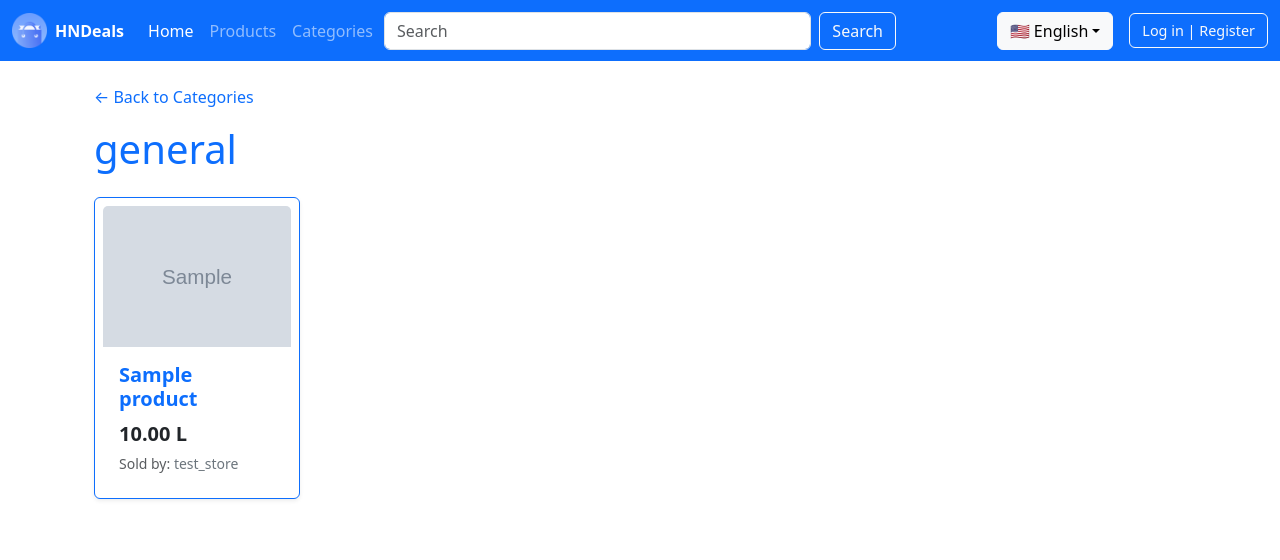
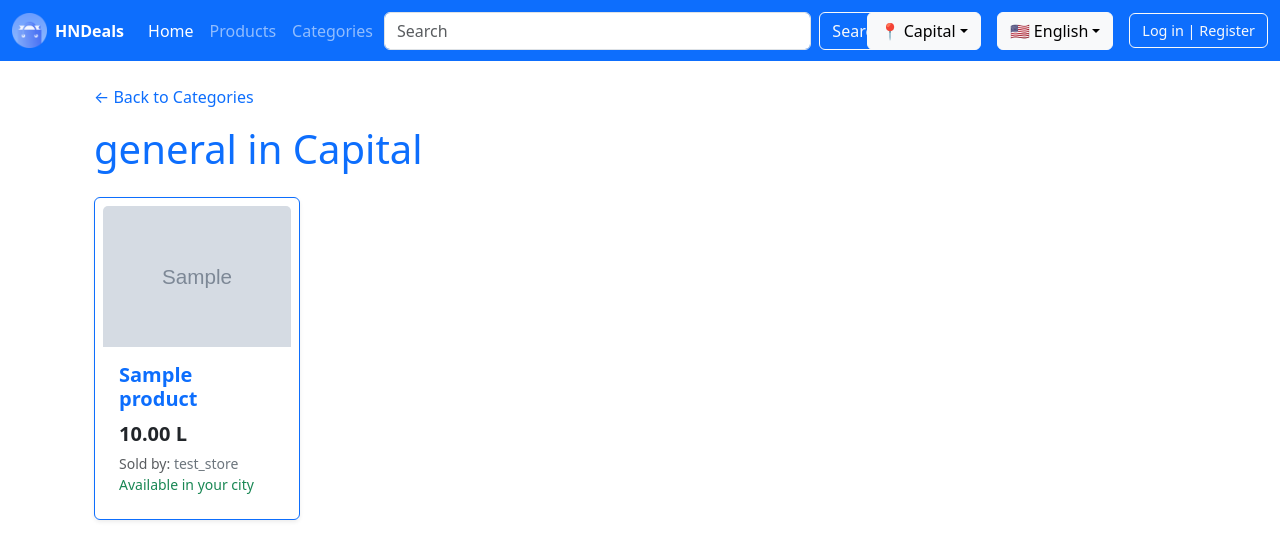
Before and after one commit to anna-at-sea/shop-aggregator, a Django app: page /en/categories/general/ in a window 1280 px wide. Shown: the top 560 px of the page. Run offline with Django 5.2, Linux system fonts and the light colour scheme; data comes from the database, SQL or seed files in the repository; tables that the repository leaves empty hold one stand-in row (values such as "Sample post"); grey boxes marked "Sample" are stand-in pictures; parts of the project's set-up code (start-up, migrations or seed data) failed here and were passed over; some libraries are stand-ins or nearby versions.

Commit message:
Add logic for city selection and filtering of products and categories by selected city

```diff
--- a/honduras_shop_aggregator/categories/views.py
+++ b/honduras_shop_aggregator/categories/views.py
@@ -1,4 +1,5 @@
 from django.contrib.messages.views import SuccessMessageMixin
+from django.db.models import Q
 from django.views.generic import DetailView, ListView
 
 from honduras_shop_aggregator.categories.models import Category
@@ -9,6 +10,22 @@ class CategoryListView(SuccessMessageMixin, ListView):
     model = Category
     template_name = 'pages/categories/category_list.html'
     context_object_name = 'categories'
+
+    def get_context_data(self, **kwargs):
+        context = super().get_context_data(**kwargs)
+        city_pk = self.request.session.get('city_pk')
+        for category in context['categories']:
+            products = Product.objects.filter(
+                category=category,
+                is_active=True,
+                stock_quantity__gt=0
+            )
+            if city_pk:
+                products = products.filter(
+                    Q(origin_city=city_pk) | Q(delivery_cities=city_pk)
+                )
+            category.product_count = products.distinct().count()
+        return context
 
 
 class CategoryPageView(
@@ -22,8 +39,15 @@ class CategoryPageView(
 
     def get_context_data(self, **kwargs):
         context = super().get_context_data(**kwargs)
-        context["products"] = Product.objects.filter(
+        city_pk = self.request.session.get('city_pk')
+        products = Product.objects.filter(
             category=self.object,
-            is_active=True
+            is_active=True,
+            stock_quantity__gt=0
         )
+        if city_pk:
+            products = products.filter(
+                Q(origin_city=city_pk) | Q(delivery_cities=city_pk)
+            )
+        context["products"] = products.distinct()
         return context
--- a/honduras_shop_aggregator/cities/views.py
+++ /dev/null
@@ -1,3 +0,0 @@
-# from django.shortcuts import render
-
-# Create your views here.
--- /dev/null
+++ b/honduras_shop_aggregator/context_processors.py
@@ -0,0 +1,23 @@
+from honduras_shop_aggregator.cities.models import City
+
+
+def city_context(request):
+    capital_city = City.objects.get(pk=1)
+    selected_city = None
+
+    if request.session.get('city_pk'):
+        selected_city = City.objects.get(pk=request.session.get('city_pk'))
+    elif request.user.is_authenticated and request.user.preferred_delivery_city:
+        selected_city = request.user.preferred_delivery_city
+    else:
+        selected_city = capital_city
+
+    cities = City.objects.all().order_by('name')
+    if selected_city:
+        selected_pk = request.session.get('city_pk')
+        cities = cities.exclude(pk=selected_pk)
+
+    return {
+        'current_city': selected_city,
+        'cities': cities
+    }
--- a/honduras_shop_aggregator/settings.py
+++ b/honduras_shop_aggregator/settings.py
@@ -80,6 +80,7 @@ TEMPLATES = [
                 'django.template.context_processors.request',
                 'django.contrib.auth.context_processors.auth',
                 'django.contrib.messages.context_processors.messages',
+                'honduras_shop_aggregator.context_processors.city_context',
             ],
         },
     },
--- a/honduras_shop_aggregator/templates/layouts/base.html
+++ b/honduras_shop_aggregator/templates/layouts/base.html
@@ -46,6 +46,20 @@
 
                 <!-- Right: Language Toggle & User Auth -->
                 <div class="d-flex ms-auto align-items-center">
+                    <div class="dropdown me-3">
+                        <button class="btn btn-light dropdown-toggle d-flex align-items-center" type="button" id="cityDropdown" data-bs-toggle="dropdown" aria-expanded="false">
+                            📍 {{ current_city }}
+                        </button>
+                        <ul class="dropdown-menu" aria-labelledby="cityDropdown">
+                            {% for city in cities %}
+                                <li>
+                                    <a class="dropdown-item" href="{% url 'set_city' city.id %}">
+                                        {{ city.name }}
+                                    </a>
+                                </li>
+                            {% endfor %}
+                        </ul>
+                    </div>
                     <!-- Language Toggle with Space -->
                     <div class="dropdown me-3">
                         <form action="{% url 'set_language' %}" method="post">
--- a/honduras_shop_aggregator/templates/pages/categories/category_list.html
+++ b/honduras_shop_aggregator/templates/pages/categories/category_list.html
@@ -20,7 +20,7 @@
                   </a>
                 </h5>
                 <p class="text-muted text-center mb-0">
-                  {% blocktranslate count count=category.category_products.count %}
+                  {% blocktranslate count count=category.product_count %}
                     {{ count }} product
                   {% plural %}
                     {{ count }} products
--- a/honduras_shop_aggregator/templates/pages/categories/category_page.html
+++ b/honduras_shop_aggregator/templates/pages/categories/category_page.html
@@ -12,7 +12,7 @@
       </a>
     </div>
 
-    <h1 class="text-primary mb-4">{{ category.name }}</h1>
+    <h1 class="text-primary mb-4">{{ category.name }} in {{ current_city.name }}</h1>
 
     {% include "partials/_product_grid.html" %}
 
--- a/honduras_shop_aggregator/templates/pages/products/product_list.html
+++ b/honduras_shop_aggregator/templates/pages/products/product_list.html
@@ -6,7 +6,7 @@
 {% include "partials/flash_message.html" %}
 
 <div class="container mt-4">
-    <h1 class="text-primary mb-4">{% translate "All Products" %}</h1>
+    <h1 class="text-primary mb-4">{% translate "All Products in" %} {{ current_city.name }}</h1>
 
     {% include "partials/_product_grid.html" %}
 
--- a/honduras_shop_aggregator/templates/partials/_product_grid.html
+++ b/honduras_shop_aggregator/templates/partials/_product_grid.html
@@ -15,6 +15,17 @@
                     <p class="card-text mb-0 text-muted small">
                         {% translate "Sold by" %}: <span class="fw-medium text-secondary">{{ product.seller }}</span>
                     </p>
+                    <p class="card-text mb-0 text-muted small">
+                        {% if current_city == product.origin_city %}
+                            <span class="text-success">{% translate "Available in your city" %}</span>
+                        {% else %}
+                            {% if current_city in product.delivery_cities.all %}
+                                <span class="text-success">{% translate "Delivery from" %} {{ product.origin_city.name }}</span>
+                            {% else %}
+                                <span class="text-danger">{% translate "Not available in your city" %}</span>
+                            {% endif %}
+                        {% endif %}
+                    </p>
                 </div>
             </div>
         </a>
--- a/honduras_shop_aggregator/urls.py
+++ b/honduras_shop_aggregator/urls.py
@@ -13,5 +13,6 @@ urlpatterns = i18n_patterns(
     path('sellers/', include('honduras_shop_aggregator.sellers.urls')),
     path('products/', include('honduras_shop_aggregator.products.urls')),
     path('categories/', include('honduras_shop_aggregator.categories.urls')),
+    path('set-city/<int:city_pk>/', views.SetCityView.as_view(), name='set_city'),
     path('admin/', admin.site.urls),
 ) + static(settings.MEDIA_URL, document_root=settings.MEDIA_ROOT)
```
Also changed, not shown: honduras_shop_aggregator/categories/tests.py (+11 -3 lines), honduras_shop_aggregator/products/views.py (+10 -6 lines), honduras_shop_aggregator/templates/pages/products/product_card.html (+11 -0 lines), honduras_shop_aggregator/users/admin.py (+7 -2 lines), honduras_shop_aggregator/users/forms.py (+8 -1 lines), honduras_shop_aggregator/users/models.py (+9 -0 lines), honduras_shop_aggregator/views.py (+14 -0 lines), honduras_shop_aggregator/users/migrations/0002_user_preferred_delivery_city.py (added).
